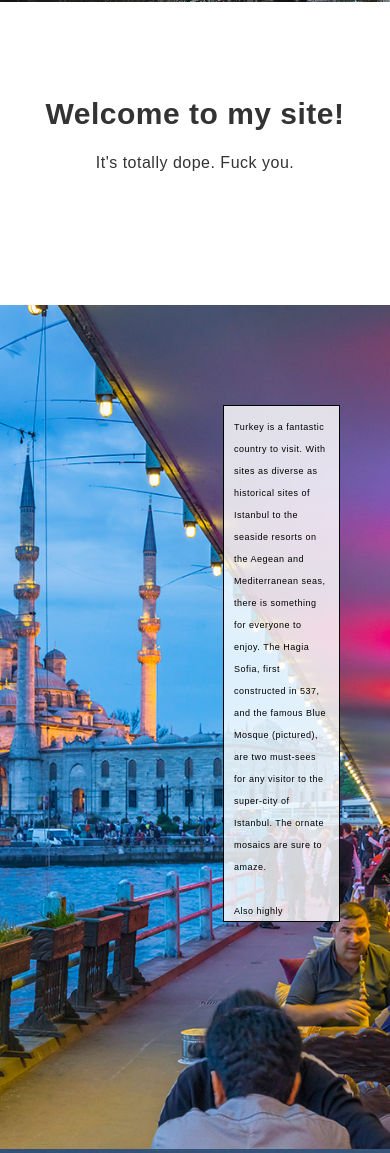
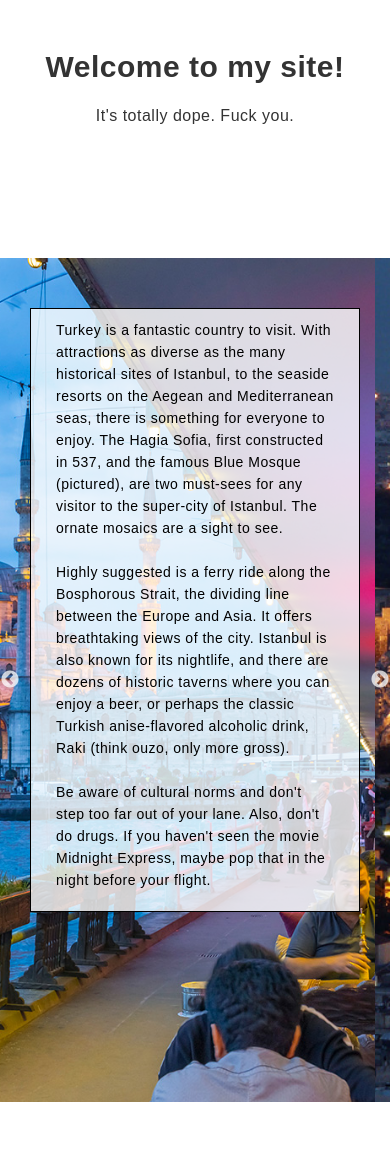
Before and after one commit to dyifrah/dyifrah.github.io, a plain HTML site: page index.html in a window 390 px wide. Shown: the part 536-1689 px from the top of the page. Drawn offline with nearby package versions, Linux system fonts and the light colour scheme.

Commit message:
Slider and clear fix additions.

```diff
--- a/css/costum.css
+++ b/css/costum.css
@@ -83,48 +83,38 @@ h2 {
 	padding-top: 9px;
 }
 
-.Istanbul {
-	background-image: url('../img/Istanbul.jpg');
-	height: 100vh;
-	width: auto;
-	background-position: center center;
+.country {
+  padding: 5rem 3rem;
+  background-position: center center;
 	background-repeat: no-repeat;
 	background-size: cover;
 }
 
+.Istanbul {
+	background-image: url('../img/Istanbul.jpg');
+	height: 100vh;
+}
+
 .Inset {
-	height: 517px;
-  background-color: rgba(255, 255, 255, 0.82);
-  width: 30%;
-  float: right;
-  margin-right: 50px;
-  margin-top: 100px;
-  margin-bottom: 50px;
   border: 1px solid black;
-  overflow: auto;
+  background-color: rgba(255, 255, 255, 0.8);
+  padding: 1rem;
 }
 
 .insetText {
 	font-size: 14px;
 	color: black;
 	font-weight: 500;
-	padding: 10px;
 }
 
 .Athens {
 	background-image: url('../img/Athens.jpg');
 	height: 100vh;
-	background-position: center center;
-	background-repeat: no-repeat;
-	background-size: cover;
 }
 
 .Tel_Aviv {
 	background-image: url('../img/Tel_Aviv.jpg');
 	height: 100vh;
-	background-position: center center;
-	background-repeat: no-repeat;
-	background-size: cover;
 }
 
 .pageAnchor {
@@ -145,6 +135,38 @@ h2 {
 	padding: 200px;
 }
 
+.slick-arrow {
+  position: absolute;
+	top: 50%;
+	z-index: 1;
+}
+
+.slick-prev {
+  	left: 0;
+}
+
+.slick-next {
+	right: 0;
+}
+
+.cf:before,
+.cf:after {
+    content: " "; /* 1 */
+    display: table; /* 2 */
+}
+
+.cf:after {
+    clear: both;
+}
+
+/**
+ * For IE 6/7 only
+ * Include this rule to trigger hasLayout and contain floats.
+ */
+.cf {
+    *zoom: 1;
+}
+
 /*****MEDIA QUERIES*****/
 @media (min-width: 320px) and (max-width: 480px) {
 .aboutContent p {
@@ -153,22 +175,9 @@ h2 {
 }
 
 .inset {
-	min-width: 20vh;
-	max-height: 200px;
-}
-
-.insetText {
-	font-size: .9rem;
-}
-
-.Istanbul {
-	background-image: url('../img/Istanbul.jpg');
-	height: 100vh;
-	width: auto;
-	background-position: center center;
-	background-repeat: no-repeat;
-	background-size: cover;
-}
+    max-width: 25%;
+    float: right;
+  }
 
 
 }
--- a/index.html
+++ b/index.html
@@ -9,11 +9,13 @@
     <title>Daniel's Travel Blog</title>
     <!-- Bootstrap -->
     <link href="css/bootstrap.min.css" rel="stylesheet">
-    <link href="css/costum.css" rel="stylesheet">
     <link href="css/bootstrap-theme.min.css" rel="stylesheet">
     <link href="css/bootstrap.css" rel="stylesheet">
-    <link rel="stylesheet" type="text/css" href="https://cdn.jsdelivr.net/jquery.slick/1.6.0/slick.css" />
+    <link rel="stylesheet" type="text/css" href="https://cdn.jsdelivr.net/jquery.slick/1.6.0/slick.css">
+    <link rel="stylesheet" type="text/css" href="https://cdnjs.cloudflare.com/ajax/libs/slick-carousel/1.6.0/slick-theme.min.css">
+
     <!--Fonts-->
+    <link rel="stylesheet" type="text/css" href="https://cdnjs.cloudflare.com/ajax/libs/slick-carousel/1.6.0/fonts/slick.ttf">
     <link href='https://fonts.googleapis.com/css?family=Roboto:400,300,100' rel='stylesheet' type='text/css'>
     <link href='https://fonts.googleapis.com/css?family=Open+Sans' rel='stylesheet' type='text/css'>
     <!-- HTML5 shim and Respond.js for IE8 support of HTML5 elements and media queries -->
@@ -22,6 +24,7 @@
       <script src="https://oss.maxcdn.com/html5shiv/3.7.2/html5shiv.min.js"></script>
       <script src="https://oss.maxcdn.com/respond/1.4.2/respond.min.js"></script>
     <![endif]-->
+    <link href="css/costum.css" rel="stylesheet">
 </head>
 
 <body id="blog">
@@ -78,30 +81,45 @@
     <!-- End Welcome Content -->
     <!--Body-->
     <div id="travels" class="pageAnchor"></div>
-    <div class="Turkey">
-        <div class="row Istanbul">
-            <div class="col-md-10 col-md-offset-2">
+    <div class="Countries slider">
+      <div class="row Istanbul country">
+          <div class="col-sm-12 col-md-4 col-md-offset-8 cf">
               <div class="Inset">
-                    <p class="insetText">Turkey is a fantastic country to visit. With sites as diverse as historical sites of Istanbul to the seaside resorts on the Aegean and Mediterranean seas, there is something for everyone to enjoy. The Hagia Sofia, first constructed in 537, and the famous Blue Mosque (pictured), are two must-sees for any visitor to the super-city of Istanbul. The ornate mosaics are sure to amaze.
+                  <p class="insetText">Turkey is a fantastic country to visit. With attractions as diverse as the many historical sites of Istanbul, to the seaside resorts on the Aegean and Mediterranean seas, there is something for everyone to enjoy. The Hagia Sofia, first constructed in 537, and the famous Blue Mosque (pictured), are two must-sees for any visitor to the super-city of Istanbul. The ornate mosaics are a sight to see.
                   <br>
                   <br>
-                    Also highly suggested, is a ferry ride along the Bosphorous Strait, the dividing line between the continents of Europe and Asia. Known for its nightlife, there are many historic taverns where you can enjoy a beer, as well as the classic Turkish anise-flavored alcoholic drink, Raki (think ouzo, only more gross).
+                  Highly suggested is a ferry ride along the Bosphorous Strait, the dividing line between the Europe and Asia. It offers breathtaking views of the city. Istanbul is also known for its nightlife, and there are dozens of historic taverns where you can enjoy a beer, or perhaps the classic Turkish anise-flavored alcoholic drink, Raki (think ouzo, only more gross).
+                  <br>
+                  <br>
+                  Be aware of cultural norms and don't step too far out of your lane. Also, don't do drugs. If you haven't seen the movie Midnight Express, maybe pop that in the night before your flight.
                  </p>
               </div>
           </div>
       </div>
-    </div>
-    <div class="row Athens">
-        <div class="col-md-10 col-md-offset-2">
+      <div class="row Athens country">
+          <div class="col-sm-12 col-md-4 col-md-offset-8 cf">
               <div class="Inset">
-                <p class="insetText"></p>
+                  <p class="insetText">Turkey is a fantastic country to visit. With attractions as diverse as the many historical sites of Istanbul, to the seaside resorts on the Aegean and Mediterranean seas, there is something for everyone to enjoy. The Hagia Sofia, first constructed in 537, and the famous Blue Mosque (pictured), are two must-sees for any visitor to the super-city of Istanbul. The ornate mosaics are a sight to see.
+                  <br>
+                  <br>
+                  Highly suggested is a ferry ride along the Bosphorous Strait, the dividing line between the Europe and Asia. It offers breathtaking views of the city. Istanbul is also known for its nightlife, and there are dozens of historic taverns where you can enjoy a beer, or perhaps the classic Turkish anise-flavored alcoholic drink, Raki (think ouzo, only more gross).
+                  <br>
+                  <br>
+                  Be aware of cultural norms and don't step too far out of your lane. Also, don't do drugs. If you haven't seen the movie Midnight Express, maybe pop that in the night before your flight.</p>
               </div>
           </div>
       </div>
-    <div class="row Tel_Aviv">
-        <div class="col-md-10 col-md-offset-2">
+      <div class="row Tel_Aviv country">
+          <div class="col-sm-12 col-md-8 col-md-offset-4 cf">
               <div class="Inset">
-                <p class="insetText"></p>
+                  <p class="insetText">Turkey is a fantastic country to visit. With attractions as diverse as the many historical sites of Istanbul, to the seaside resorts on the Aegean and Mediterranean seas, there is something for everyone to enjoy. The Hagia Sofia, first constructed in 537, and the famous Blue Mosque (pictured), are two must-sees for any visitor to the super-city of Istanbul. The ornate mosaics are a sight to see.
+                  <br>
+                  <br>
+                  Highly suggested is a ferry ride along the Bosphorous Strait, the dividing line between the Europe and Asia. It offers breathtaking views of the city. Istanbul is also known for its nightlife, and there are dozens of historic taverns where you can enjoy a beer, or perhaps the classic Turkish anise-flavored alcoholic drink, Raki (think ouzo, only more gross).
+                  <br>
+                  <br>
+                  Be aware of cultural norms and don't step too far out of your lane. Also, don't do drugs. If you haven't seen the movie Midnight Express, maybe pop that in the night before your flight.</p>
+              </div>
           </div>
       </div>
     </div>
@@ -124,9 +142,9 @@
     </div>
     <!--First Javascripts-->
     <script type="text/javascript" src="https://code.jquery.com/jquery-latest.min.js"></script>
-    <script src='js/main.js'></script>
     <script src="js/bootstrap.min.js" type="text/javascript"></script>
     <script type="text/javascript" src="https://cdn.jsdelivr.net/jquery.slick/1.6.0/slick.min.js"></script>
+    <script src='js/main.js'></script>
 </body>
 
 </html>
--- a/js/main.js
+++ b/js/main.js
@@ -21,46 +21,5 @@ $(function() {
     }
 
 
-    // opened
-    // navbar-toggle
-    // navbar-collapse collapse in
-
-    // closed
-    // navbar-toggle collapsed
-    // navbar-collapse collapse
-
-
-    // $('.responsive').slick({
-    //   dots: true,
-    //   infinite: false,
-    //   speed: 300,
-    //   slidesToShow: 4,
-    //   slidesToScroll: 4,
-    //   responsive: [
-    //     {
-    //       breakpoint: 1024,
-    //       settings: {
-    //         slidesToShow: 3,
-    //         slidesToScroll: 3,
-    //         infinite: true,
-    //         dots: true
-    //       }
-    //     },
-    //     {
-    //       breakpoint: 600,
-    //       settings: {
-    //         slidesToShow: 2,
-    //         slidesToScroll: 2
-    //       }
-    //     },
-    //     {
-    //       breakpoint: 480,
-    //       settings: {
-    //         slidesToShow: 1,
-    //         slidesToScroll: 1
-    //       }
-    //     }
-
-    //   ]
-    // });
+    $('.slider').slick();
 });
```
Lines whose indentation alone changed are shown as unchanged.
